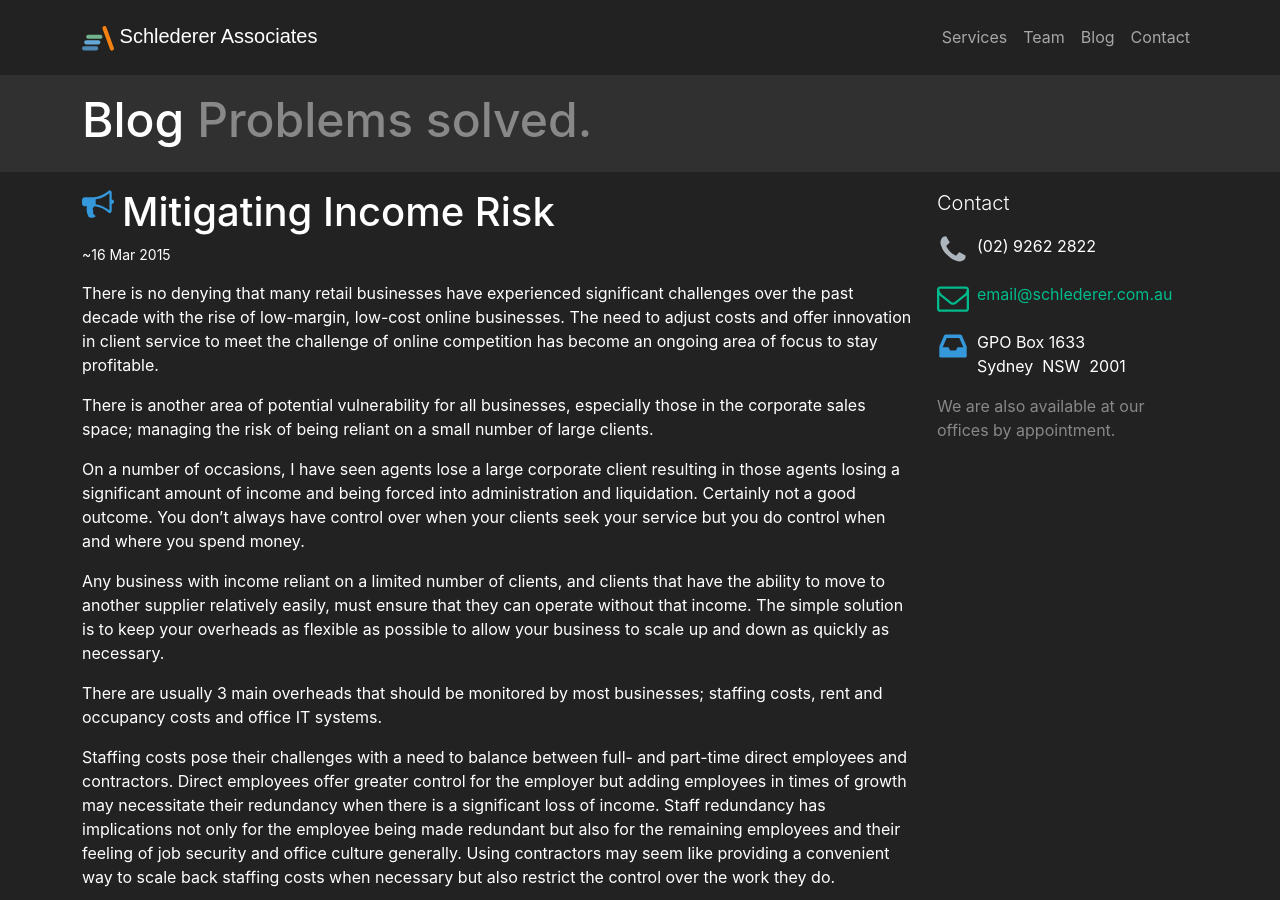
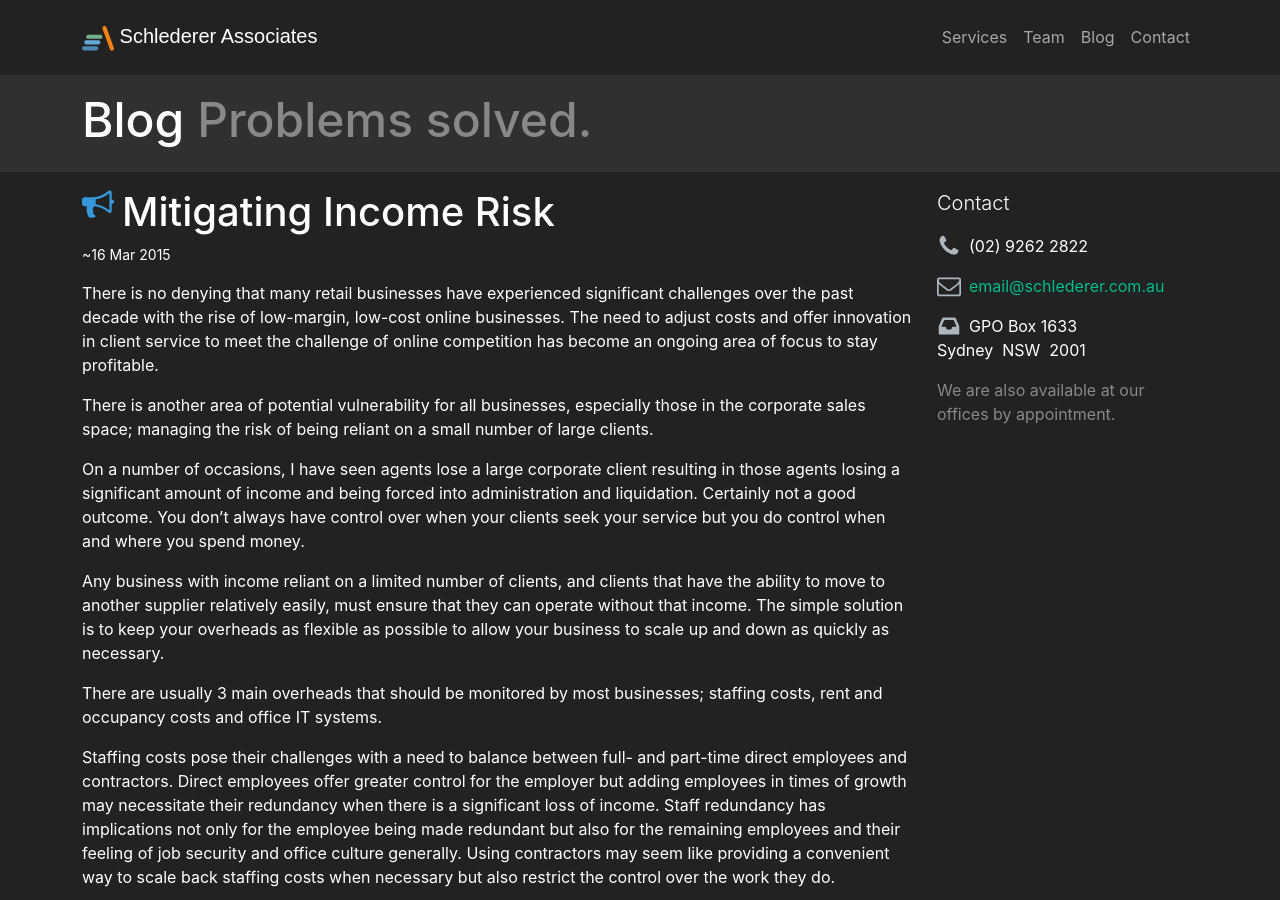
Before and after one commit to Mforcer/tax2, a Jekyll site: the page built from blog/index.html, in a window 1280 px wide and 900 px high. Built offline with Jekyll 4.4.1, drawn with Linux system fonts in a browser that asks for light colours; nearby versions of some CDN libraries; the list of posts is cut into pages by our own code.

Commit message:
Update contact.html

```diff
--- a/_includes/contact.html
+++ b/_includes/contact.html
@@ -1,22 +1,20 @@
-<aside class="contact">
     <p class="lead">Contact</p>
     <p class="clearfix">
-        <svg class="icon float-start me-2" width="2em" height="2em" fill="var(--bs-light)" viewBox="0 0 1792 1792" xmlns="http://www.w3.org/2000/svg">
+        <svg class="icon float-start me-2" width="1.5em" height="1.5em" fill="var(--bs-light)" viewBox="0 0 1792 1792" xmlns="http://www.w3.org/2000/svg">
             <path id="fa-phone" d="M1600 1240q0 27-10 70.5t-21 68.5q-21 50-122 106-94 51-186 51-27 0-53-3.5t-57.5-12.5-47-14.5-55.5-20.5-49-18q-98-35-175-83-127-79-264-216t-216-264q-48-77-83-175-3-9-18-49t-20.5-55.5-14.5-47-12.5-57.5-3.5-53q0-92 51-186 56-101 106-122 25-11 68.5-21t70.5-10q14 0 21 3 18 6 53 76 11 19 30 54t35 63.5 31 53.5q3 4 17.5 25t21.5 35.5 7 28.5q0 20-28.5 50t-62 55-62 53-28.5 46q0 9 5 22.5t8.5 20.5 14 24 11.5 19q76 137 174 235t235 174q2 1 19 11.5t24 14 20.5 8.5 22.5 5q18 0 46-28.5t53-62 55-62 50-28.5q14 0 28.5 7t35.5 21.5 25 17.5q25 15 53.5 31t63.5 35 54 30q70 35 76 53 3 7 3 21z" />
         </svg>
         {{site.biz_phone}}
     </p>
     <p class="clearfix">
-        <svg class="icon float-start me-2" width="2em" height="2em" fill="var(--bs-success)" viewBox="0 0 1792 1792" xmlns="http://www.w3.org/2000/svg">
+        <svg class="icon float-start me-2" width="1.5em" height="1.5em" fill="var(--bs-light)" viewBox="0 0 1792 1792" xmlns="http://www.w3.org/2000/svg">
             <path id="fa-envelope-o" d="M1664 1504v-768q-32 36-69 66-268 206-426 338-51 43-83 67t-86.5 48.5-102.5 24.5h-2q-48 0-102.5-24.5t-86.5-48.5-83-67q-158-132-426-338-37-30-69-66v768q0 13 9.5 22.5t22.5 9.5h1472q13 0 22.5-9.5t9.5-22.5zm0-1051v-24.5l-.5-13-3-12.5-5.5-9-9-7.5-14-2.5h-1472q-13 0-22.5 9.5t-9.5 22.5q0 168 147 284 193 152 401 317 6 5 35 29.5t46 37.5 44.5 31.5 50.5 27.5 43 9h2q20 0 43-9t50.5-27.5 44.5-31.5 46-37.5 35-29.5q208-165 401-317 54-43 100.5-115.5t46.5-131.5zm128-37v1088q0 66-47 113t-113 47h-1472q-66 0-113-47t-47-113v-1088q0-66 47-113t113-47h1472q66 0 113 47t47 113z" />
         </svg>
         <a href="mailto:{{site.biz_email}}" class="text-decoration-none">{{site.biz_email}}</a>
     </p>
     <p class="clearfix">
-        <svg class="icon float-start me-2" width="2em" height="2em" fill="var(--bs-info)" viewBox="0 0 1792 1792" xmlns="http://www.w3.org/2000/svg">
+        <svg class="icon float-start me-2" width="1.5em" height="1.5em" fill="var(--bs-light)" viewBox="0 0 1792 1792" xmlns="http://www.w3.org/2000/svg">
             <path id="fa-inbox" d="M1151 960h316q-1-3-2.5-8.5t-2.5-7.5l-212-496h-708l-212 496q-1 3-2.5 8.5t-2.5 7.5h316l95 192h320zm513 30v482q0 26-19 45t-45 19h-1408q-26 0-45-19t-19-45v-482q0-62 25-123l238-552q10-25 36.5-42t52.5-17h832q26 0 52.5 17t36.5 42l238 552q25 61 25 123z" />
         </svg>
         {{site.biz_post_box}}<br>{{site.biz_post_city}}&nbsp;&nbsp;{{site.biz_post_state}}&nbsp;&nbsp;{{site.biz_post_code}}
     </p>
     <p class="text-muted">We are also available at our offices by appointment.</p>
-</aside>
```
